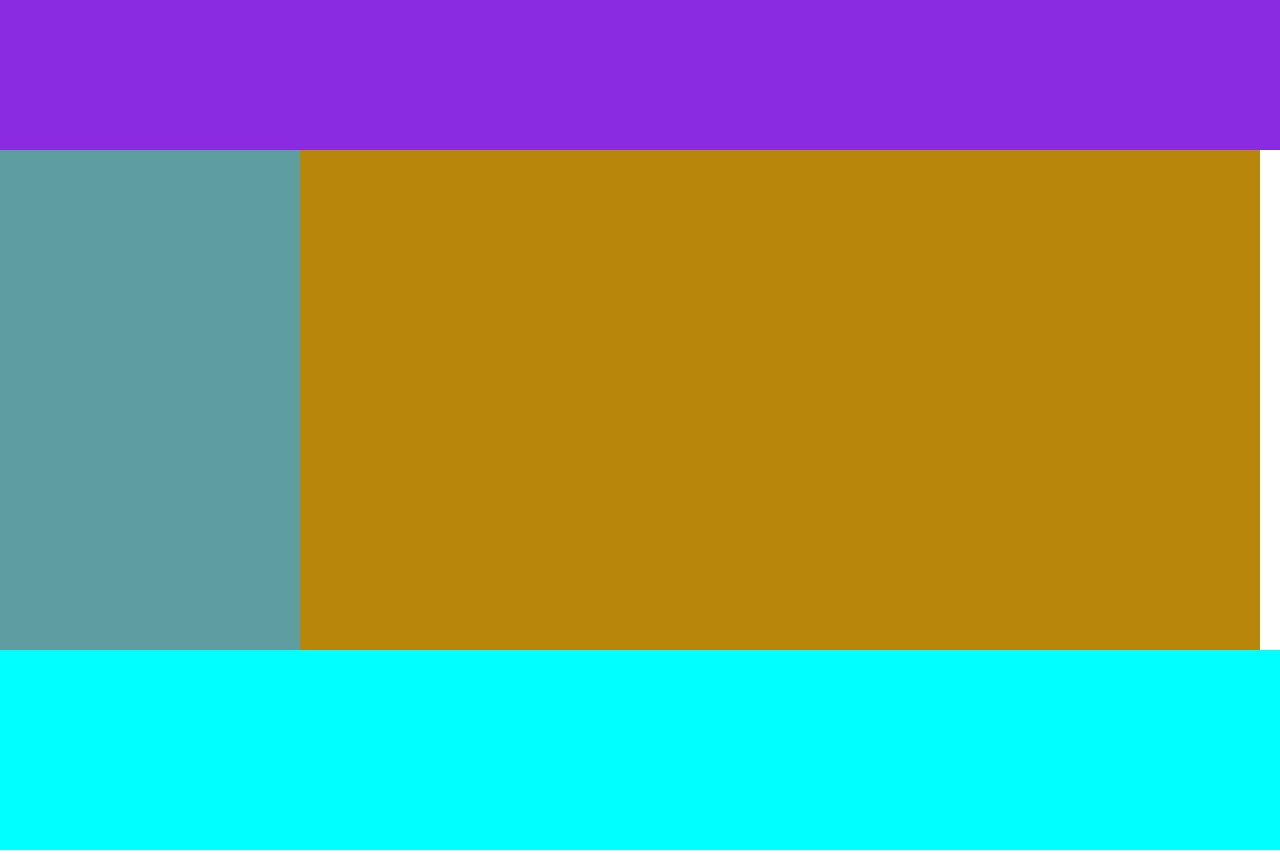
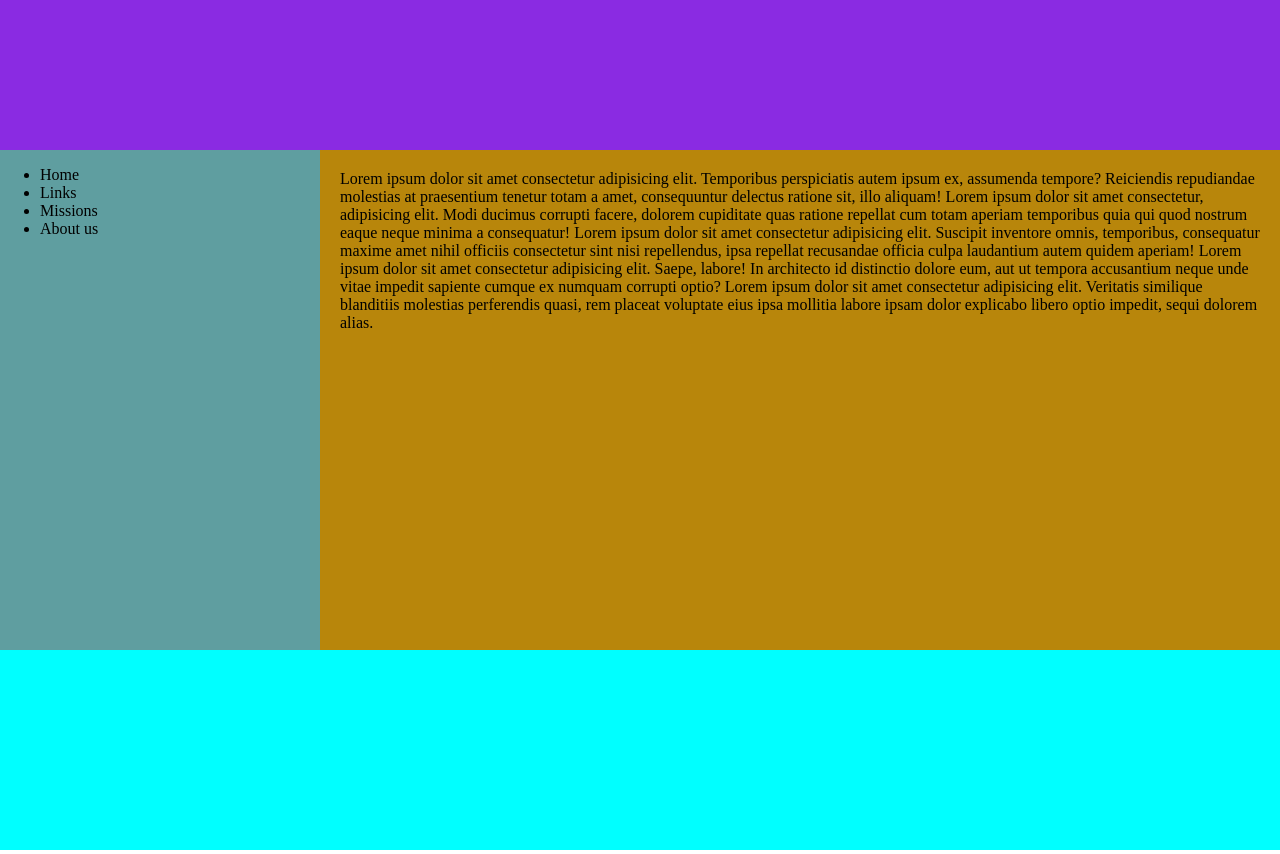
Before and after one commit to jeanjosephgeorge/HTMLExercises, a plain HTML site: page Tuesday/floatexercise01.html in a window 1280 px wide. Drawn offline with Linux system fonts and the light colour scheme.

Commit message:
Added Float Exercises

```diff
--- a/Tuesday/floatexercise01.html
+++ b/Tuesday/floatexercise01.html
@@ -16,7 +16,7 @@
         }
         .nav{
             background-color: cadetblue;
-            width:300px;
+            width:25%;
             height: 500px;
             float: left;
 
@@ -25,7 +25,9 @@
             background-color: darkgoldenrod;
             width: 75%;
             height: 500px;
+            padding: 20px;
             float: left;
+            box-sizing: border-box;
         }
         .footer{
             background-color: aqua;
@@ -42,8 +44,21 @@
 <body>
     <div class="header"></div>
     <div class="main">
-        <div class="nav"></div>
-        <div class="content"></div>
+        <div class="nav">
+            <ul>
+                <li>Home</li>
+                <li>Links</li>
+                <li>Missions</li>
+                <li>About us</li>
+            </ul>
+        </div>
+        <div class="content">
+            Lorem ipsum dolor sit amet consectetur adipisicing elit. Temporibus perspiciatis autem ipsum ex, assumenda tempore? Reiciendis repudiandae molestias at praesentium tenetur totam a amet, consequuntur delectus ratione sit, illo aliquam!
+            Lorem ipsum dolor sit amet consectetur, adipisicing elit. Modi ducimus corrupti facere, dolorem cupiditate quas ratione repellat cum totam aperiam temporibus quia qui quod nostrum eaque neque minima a consequatur!
+            Lorem ipsum dolor sit amet consectetur adipisicing elit. Suscipit inventore omnis, temporibus, consequatur maxime amet nihil officiis consectetur sint nisi repellendus, ipsa repellat recusandae officia culpa laudantium autem quidem aperiam!
+            Lorem ipsum dolor sit amet consectetur adipisicing elit. Saepe, labore! In architecto id distinctio dolore eum, aut ut tempora accusantium neque unde vitae impedit sapiente cumque ex numquam corrupti optio?
+            Lorem ipsum dolor sit amet consectetur adipisicing elit. Veritatis similique blanditiis molestias perferendis quasi, rem placeat voluptate eius ipsa mollitia labore ipsam dolor explicabo libero optio impedit, sequi dolorem alias.
+        </div>
     </div>
     <div class="footer"></div>
 
```
